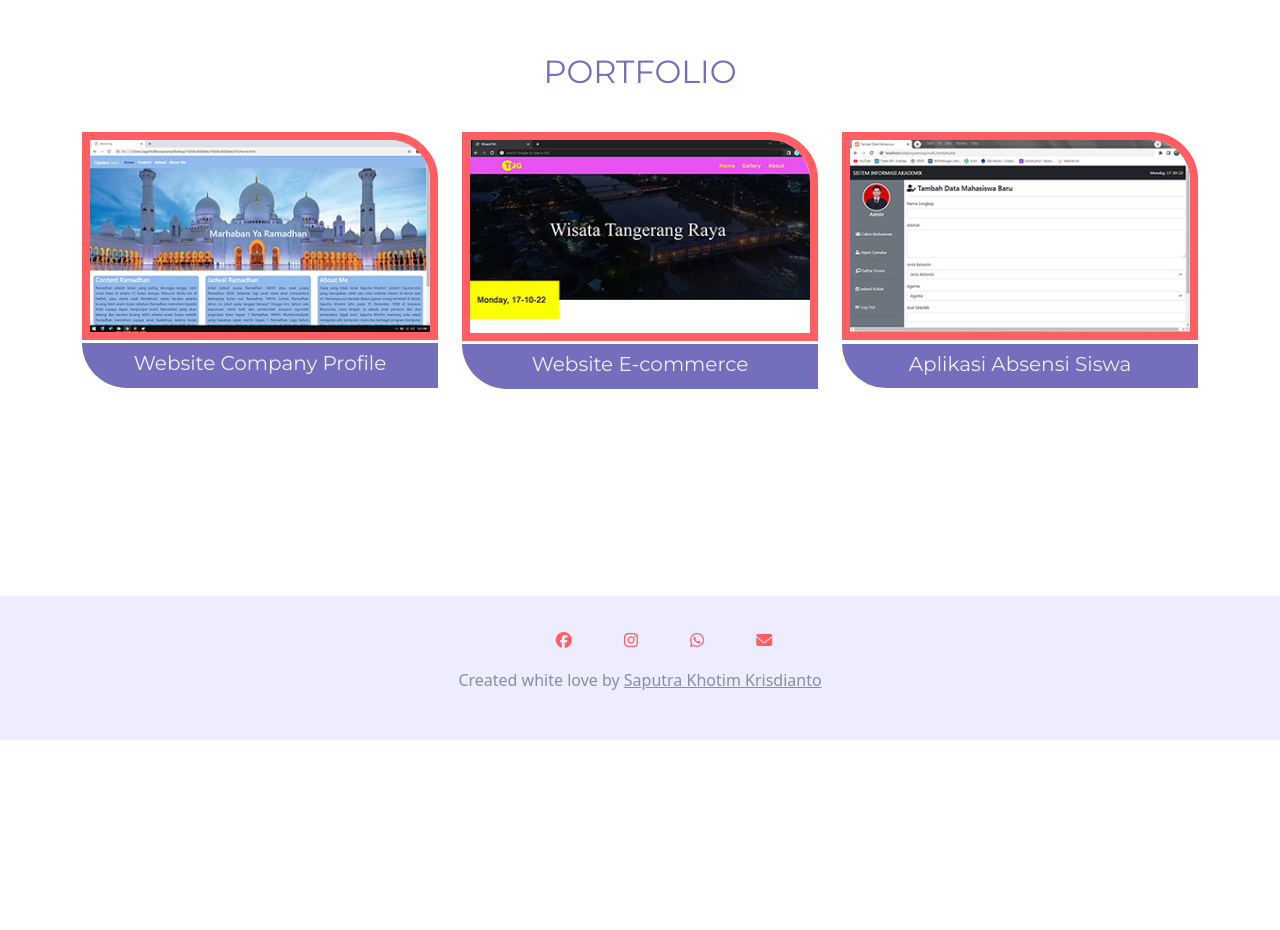
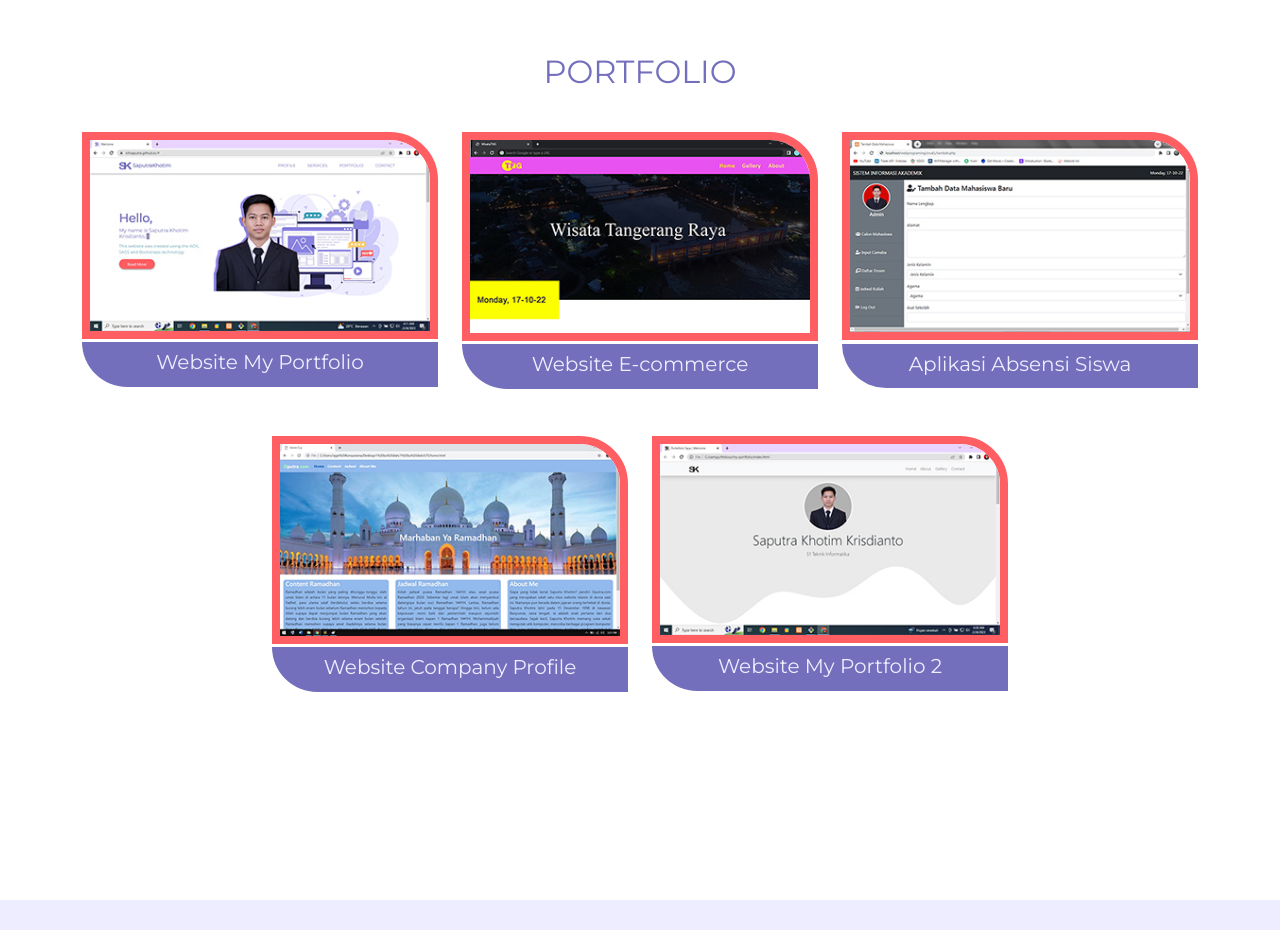
Before and after one commit to nihsaputra/nihsaputra.github.io, a plain HTML site: page index.html in a window 1280 px wide. Shown: the part 1780-2710 px from the top of the page. Before the commit the page ends 2520 px from the top, so only its background shows below. Drawn offline with nearby package versions, Linux system fonts and the light colour scheme.

Commit message:
update gallery project

```diff
--- a/index.html
+++ b/index.html
@@ -237,11 +237,11 @@
                     <h2>PORTFOLIO</h2>
                 </div>
             </div>
-            <div class="row text-center">
+            <div class="row text-center justify-content-center">
                 <div class="col-md-4 mb-5" data-aos="fade-up" data-aos-duration="800">
-                    <img src="asset/img/gallery/project3.jpg" alt="project3" class="img-fluid">
+                    <img src="asset/img/gallery/project4.jpg" alt="project4" class="img-fluid">
                     <div class="name-portfolio">
-                        <h5>Website Company Profile</h5>
+                        <h5>Website My Portfolio</h5>
                     </div>
                 </div>
                 <div class="col-md-4 mb-5" data-aos="zoom-in" data-aos-duration="1200">
@@ -254,6 +254,18 @@
                     <img src="asset/img/gallery/project1.jpg" alt="project1" class="img-fluid">
                     <div class="name-portfolio">
                         <h5>Aplikasi Absensi Siswa</h5>
+                    </div>
+                </div>
+                <div class="col-md-4 mb-5" data-aos="fade-up" data-aos-duration="800">
+                    <img src="asset/img/gallery/project3.jpg" alt="project3" class="img-fluid">
+                    <div class="name-portfolio">
+                        <h5>Website Company Profile</h5>
+                    </div>
+                </div>
+                <div class="col-md-4 mb-5" data-aos="fade-down" data-aos-duration="800">
+                    <img src="asset/img/gallery/project5.jpg" alt="project5" class="img-fluid">
+                    <div class="name-portfolio">
+                        <h5>Website My Portfolio 2</h5>
                     </div>
                 </div>
 
```
Also changed, not shown: asset/img/gallery/project4.jpg (added), asset/img/gallery/project5.jpg (added).
